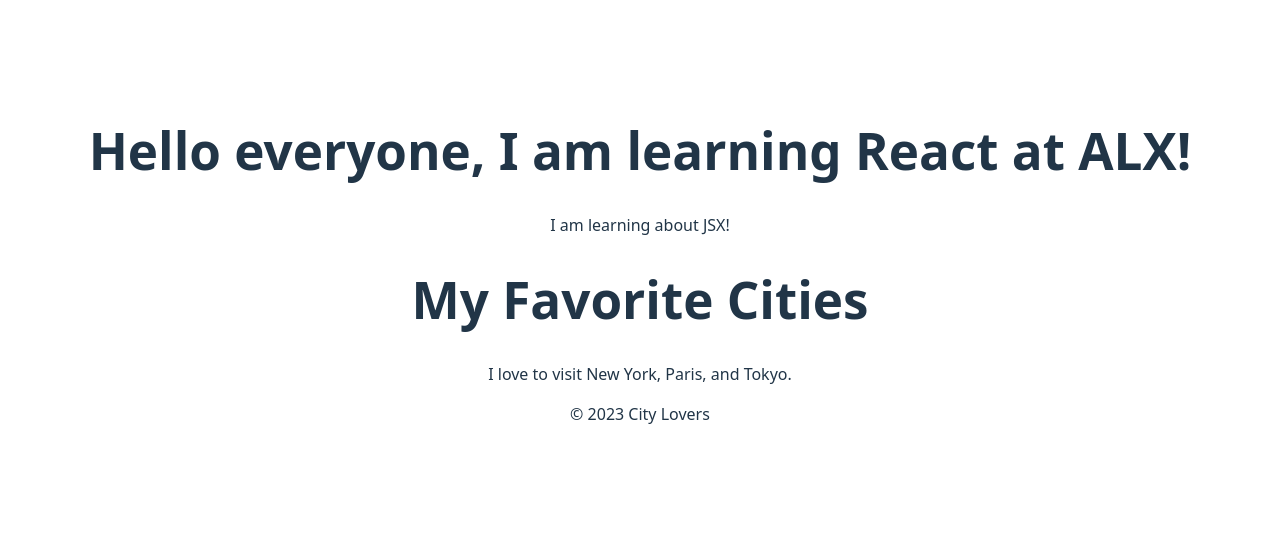
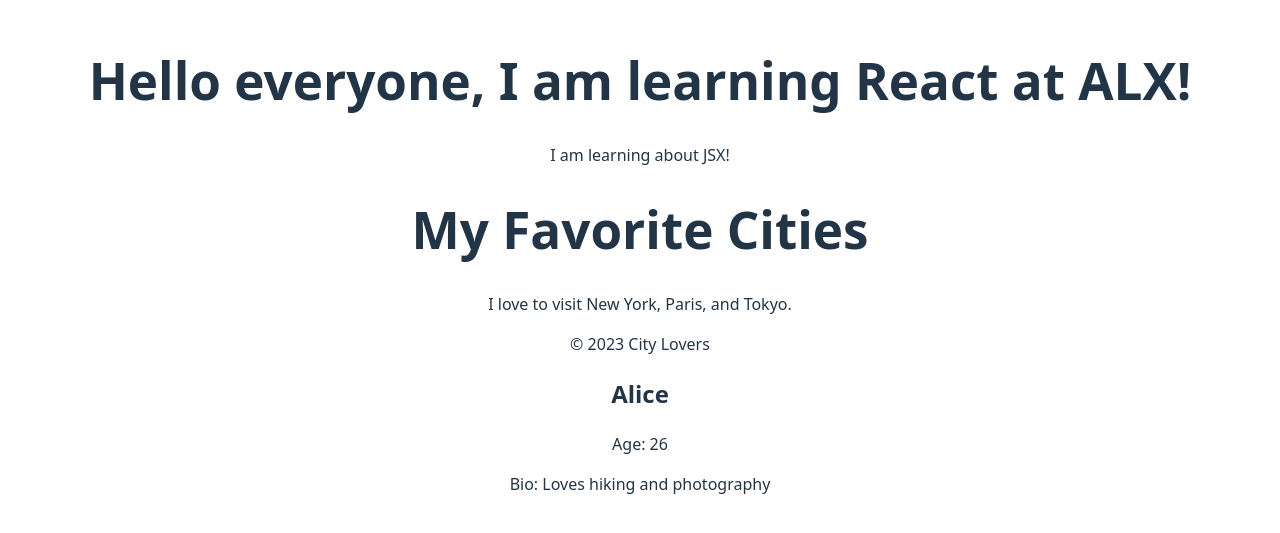
Before and after one commit to Morudu7/alx-fe-reactjs, a React (Vite) app in the folder alx-react-app/: page / in a window 1280 px wide. Shown: the part 135-668 px from the top of the page. Built offline with nearby package versions, Linux system fonts and the light colour scheme.

Commit message:
Modifying a pre-built react app whith props and components

```diff
--- a/alx-react-app/src/App.jsx
+++ b/alx-react-app/src/App.jsx
@@ -2,6 +2,7 @@
 import Header from './components/Header'
 import MainContent from './components/MainContent'
 import Footer from './components/Footer'
+import UserProfile from './components/UserProfile'
 import './App.css'
 
 function App() {
@@ -23,6 +24,13 @@
   <div className="App">
     <Footer />
   </div>
+
+  <div className="App">
+    <UserProfile
+    name="Alice"
+    age="26"
+    bio="Loves hiking and photography" />
+  </div>
   </>
  );
 
--- /dev/null
+++ b/alx-react-app/src/components/UserProfile.jsx
@@ -0,0 +1,11 @@
+function UserProfile(props) {
+   return (
+     <div>
+       <h2>{props.name}</h2>
+       <p>Age: {props.age}</p>
+       <p>Bio: {props.bio}</p>
+     </div>
+   );
+ }
+
+ export default UserProfile;
```
